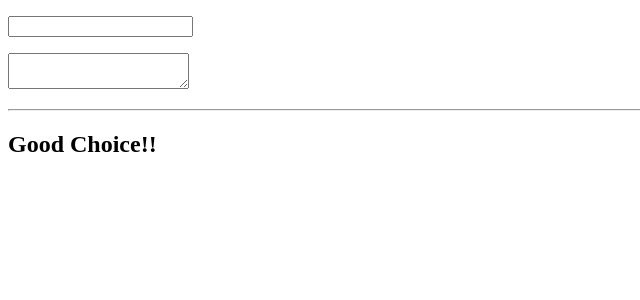
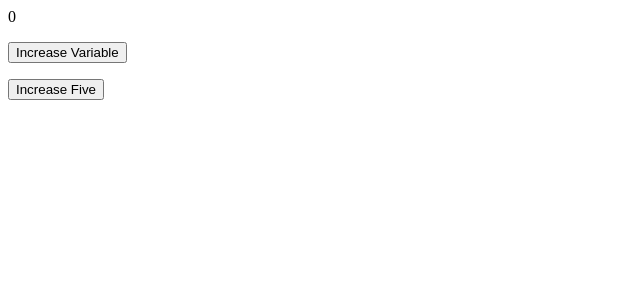
Before and after one commit to Ujjal-ENG/functional-react, a React (Create React App) app in the folder react-project-template/: page / in a window 1280 px wide. Shown: the top 300 px of the page, without its empty margins (0-640 px from the left). Built offline with nearby package versions, Linux system fonts and the light colour scheme.

Commit message:
done the ccounter

```diff
--- a/react-project-template/src/App.js
+++ b/react-project-template/src/App.js
@@ -1,10 +1,10 @@
 import React from 'react';
-import Todo from './components/Todo';
+import Counter from './components/Counter';
 
 const App = () => {
     return (
         <div>
-            <Todo />
+            <Counter />
         </div>
     );
 };
--- /dev/null
+++ b/react-project-template/src/components/Counter.js
@@ -0,0 +1,36 @@
+import React, { useState } from 'react';
+
+const Counter = () => {
+    const [count, setCount] = useState(0);
+
+    let i = 0;
+    const addFive = () => {
+        while (i < 5) {
+            setCount((ps) => ps + 1);
+            i += 1;
+        }
+    };
+    return (
+        <div>
+            {count}
+
+            <p>
+                <button
+                    type="button"
+                    onClick={() => {
+                        setCount((ps) => ps + 1);
+                    }}>
+                    Increase Variable
+                </button>
+            </p>
+
+            <p>
+                <button type="button" onClick={addFive}>
+                    Increase Five
+                </button>
+            </p>
+        </div>
+    );
+};
+
+export default Counter;
```
